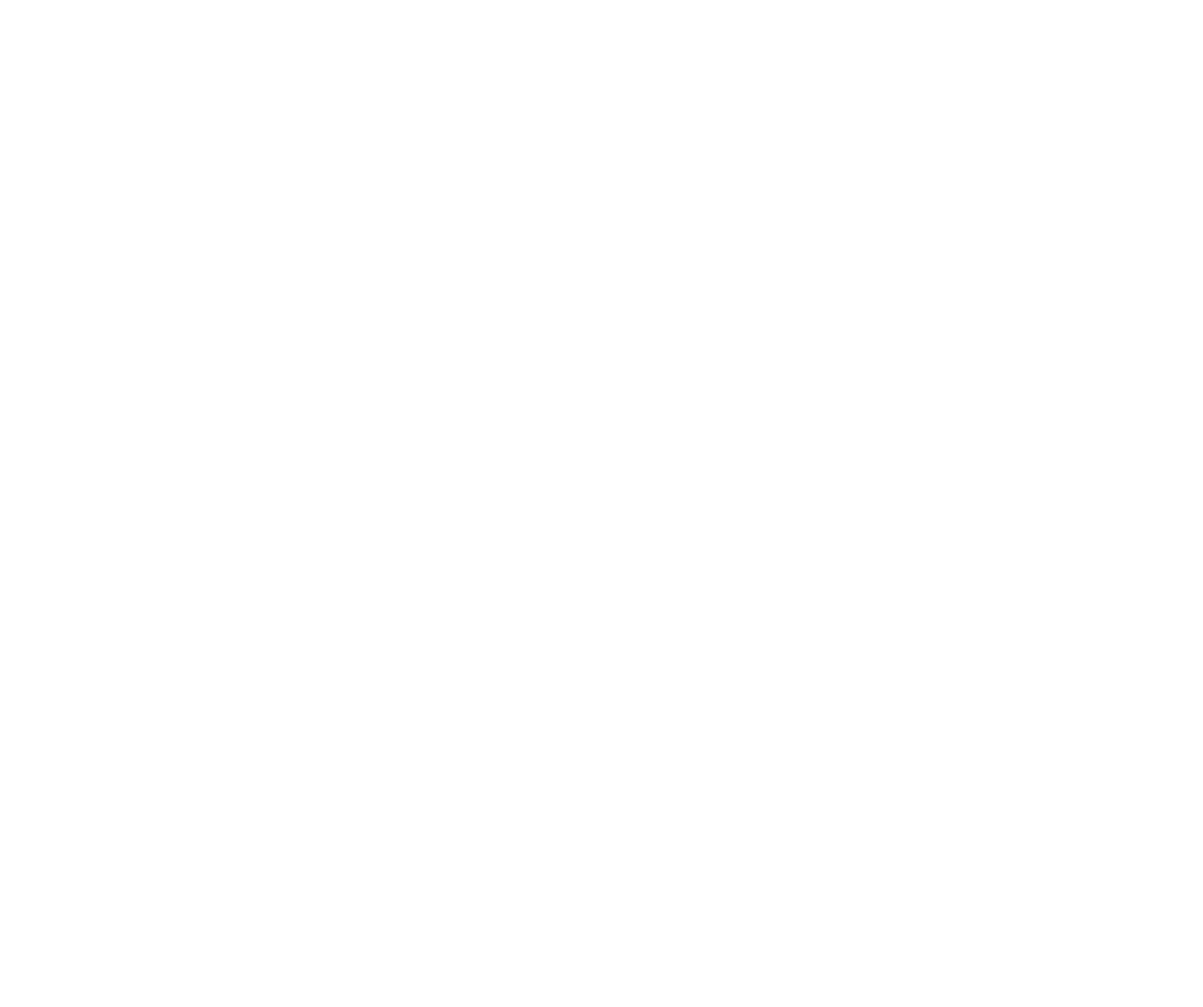
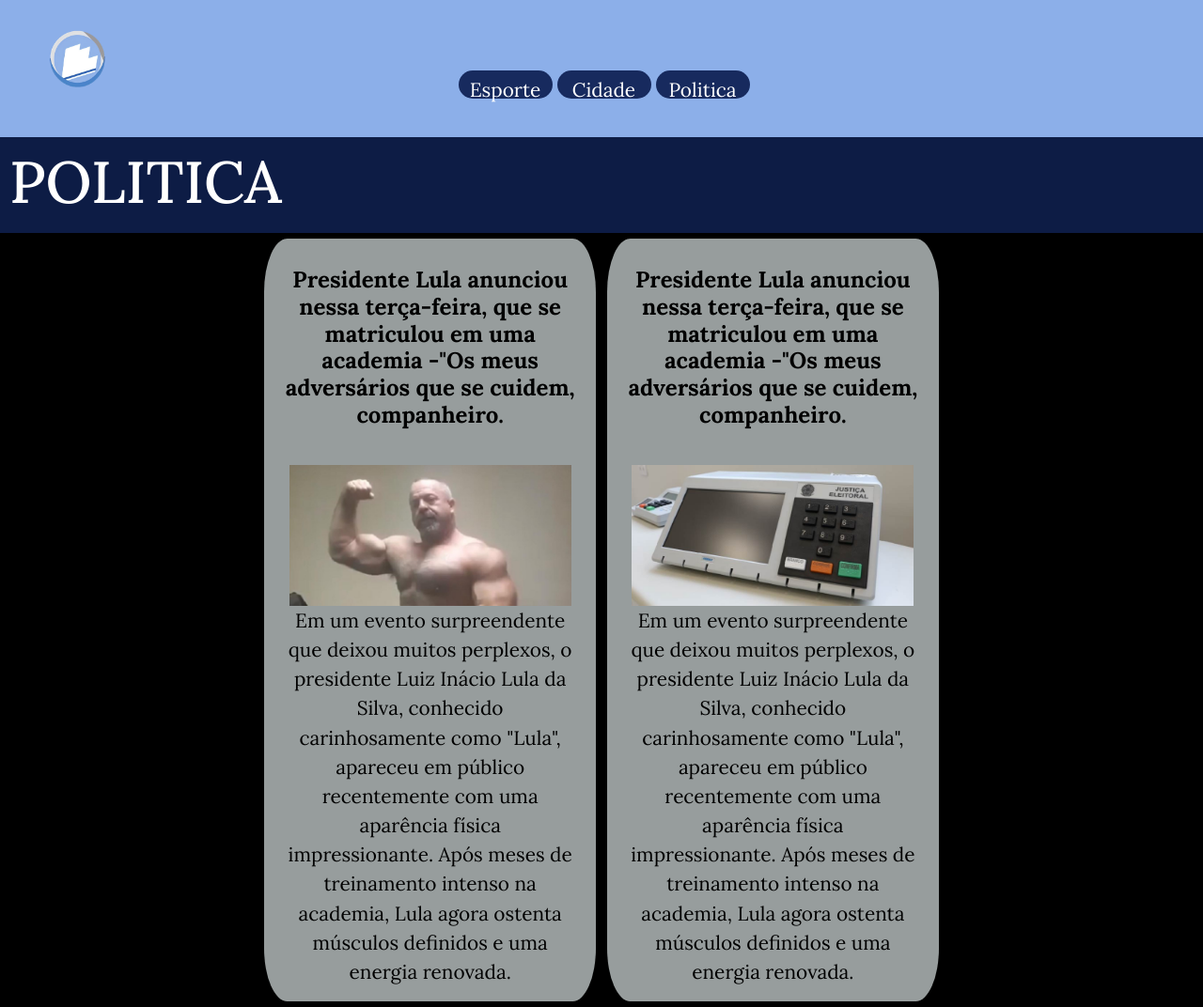
Before and after one commit to ThadeuGoes/ProjetoFrontEnd_2023-2, a plain HTML site: page pages/politica.html in a window 1280 px wide. Shown: the whole page at 94% size. Before the commit the page ends 800 px from the top, so only its background shows below. Drawn offline with nearby package versions, Linux system fonts and the light colour scheme.

```diff
--- a/css/componentes.css
+++ b/css/componentes.css
@@ -93,3 +93,7 @@
     background-color: #000;
     transition: 300ms;
 }
+.resumo{
+    height: auto;
+
+}
--- a/css/layout.css
+++ b/css/layout.css
@@ -116,7 +116,7 @@ a:visited {
    padding-left: 2%;
    padding-right: 2%;
    width: 17em;
-   height: 30em;
+
 }
 .container>div>p{
     color: #000;
--- a/pages/politica.html
+++ b/pages/politica.html
@@ -1,11 +1,69 @@
 <!DOCTYPE html>
-<html lang="en">
+<html lang="pt-br">
+
 <head>
     <meta charset="UTF-8">
     <meta name="viewport" content="width=device-width, initial-scale=1.0">
     <title>Document</title>
+    <link rel="preconnect" href="https://fonts.googleapis.com">
+    <link rel="preconnect" href="https://fonts.gstatic.com" crossorigin>
+    <link
+        href="https://fonts.googleapis.com/css2?family=Lora:ital,wght@0,400;0,500;0,600;0,700;1,400;1,500;1,600;1,700&display=swap"
+        rel="stylesheet">
+    <link rel="stylesheet" href="../css/reset.css">
+    <link rel="stylesheet" href="../css/bootstrap-grid.min.css">
+    <link rel="stylesheet" href="../css/bootstrap.css">
+    <link rel="stylesheet" href="../css/layout.css">
+    <link rel="stylesheet" href="../css/componentes.css">
+    <script src="https://ajax.googleapis.com/ajax/libs/jquery/3.3.1/jquery.min.js"></script>
+    <script src="./js/bootstrap.min.js"></script>
 </head>
+
 <body>
+    <header class="cabeca">
+        <nav class="navbar navbar-expand-lg navbar-light bg-light">
+            <div class="collapse navbar-collapse" id="navbarNav">
+                <div class="cabecalho">
+                    <a href="../index.html"><img src="../img/logo.png" class="logo" alt="logo"></a>
+                    <div class="paginas">
+                        <a class="nav-link botao" href="../pages/esportes.html">Esporte</a>
+                        <a class="nav-link botao" href="../pages/cidade.html">Cidade</a>
+                        <a class="nav-link botao" href="../pages/politica.html">Politica</a>
+                    </div>
+                </div>
+            </div>
+        </nav>
+        <div class="titulo">
+            <h1>POLITICA</h1>
+        </div>
+    </header>
+    <div class="container">
+        <div class="resumo">
+            <a href="./noticias/lulao.html">
+                <h4>Presidente Lula anunciou nessa terça-feira, que se matriculou em uma academia -"Os meus adversários
+                    que se
+                    cuidem, companheiro.</h4>
+                <img src="../img/lulao.jpg" alt="lulao" width="300">
+            </a>
+            <p> Em um evento surpreendente que deixou muitos perplexos, o presidente Luiz Inácio Lula da Silva,
+                conhecido carinhosamente como "Lula", apareceu em público recentemente com uma aparência física
+                impressionante. Após meses de treinamento intenso na academia, Lula agora ostenta músculos definidos e
+                uma energia renovada.
+            </p>
+        </div>
+        <div class="resumo">
+            <a href="./noticias/Urnas.html">
+                <h4>Presidente Lula anunciou nessa terça-feira, que se matriculou em uma academia -"Os meus adversários
+                    que se
+                    cuidem, companheiro.</h4>
+                <img src="../img/urna.jpeg" alt="Urnas" width="300">
+            </a>
+            <p> Em um evento surpreendente que deixou muitos perplexos, o presidente Luiz Inácio Lula da Silva,
+                conhecido carinhosamente como "Lula", apareceu em público recentemente com uma aparência física
+                impressionante. Após meses de treinamento intenso na academia, Lula agora ostenta músculos definidos e
+                uma energia renovada.
+            </p>
+        </div>
+</body>
 
-</body>
 </html>
```
Also changed, not shown: pages/cidade.html (+3 -3 lines), pages/esportes.html (+6 -6 lines), pages/noticias/Urnas.html (+1 -1 lines).
